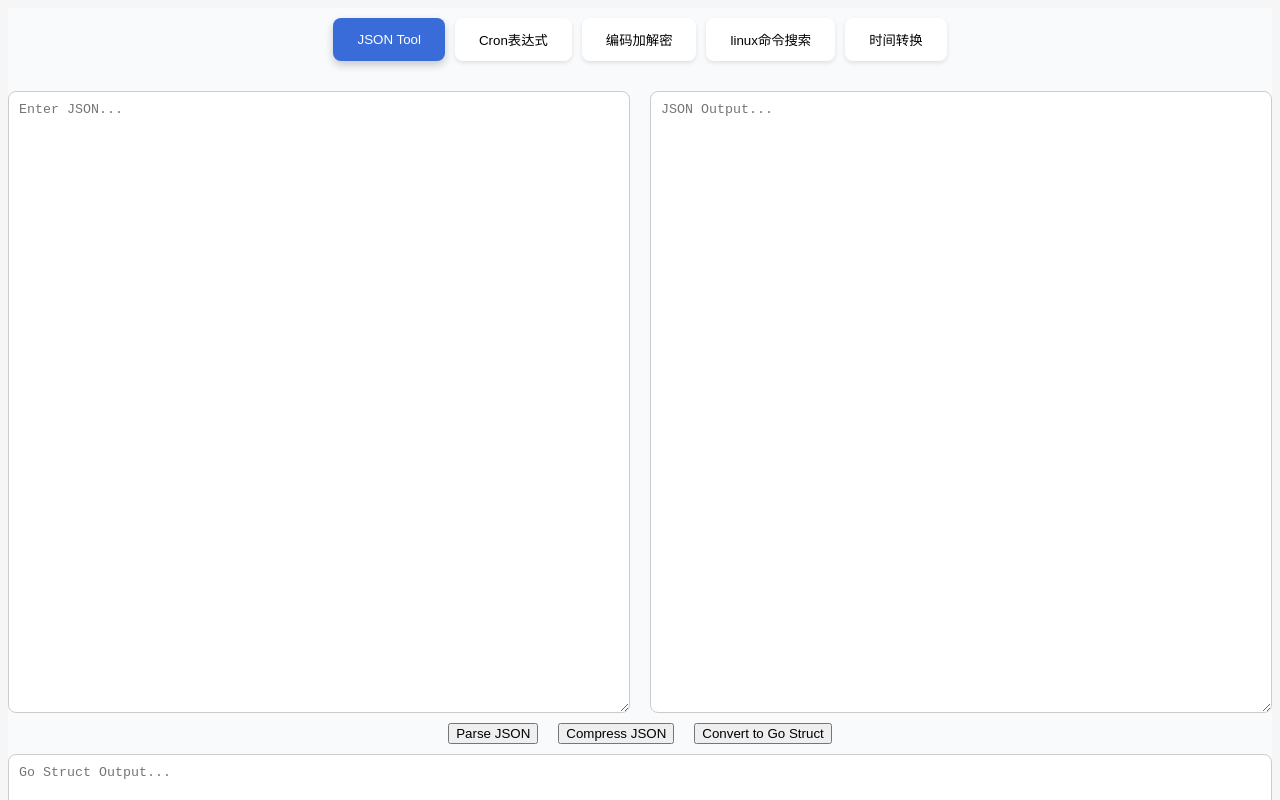
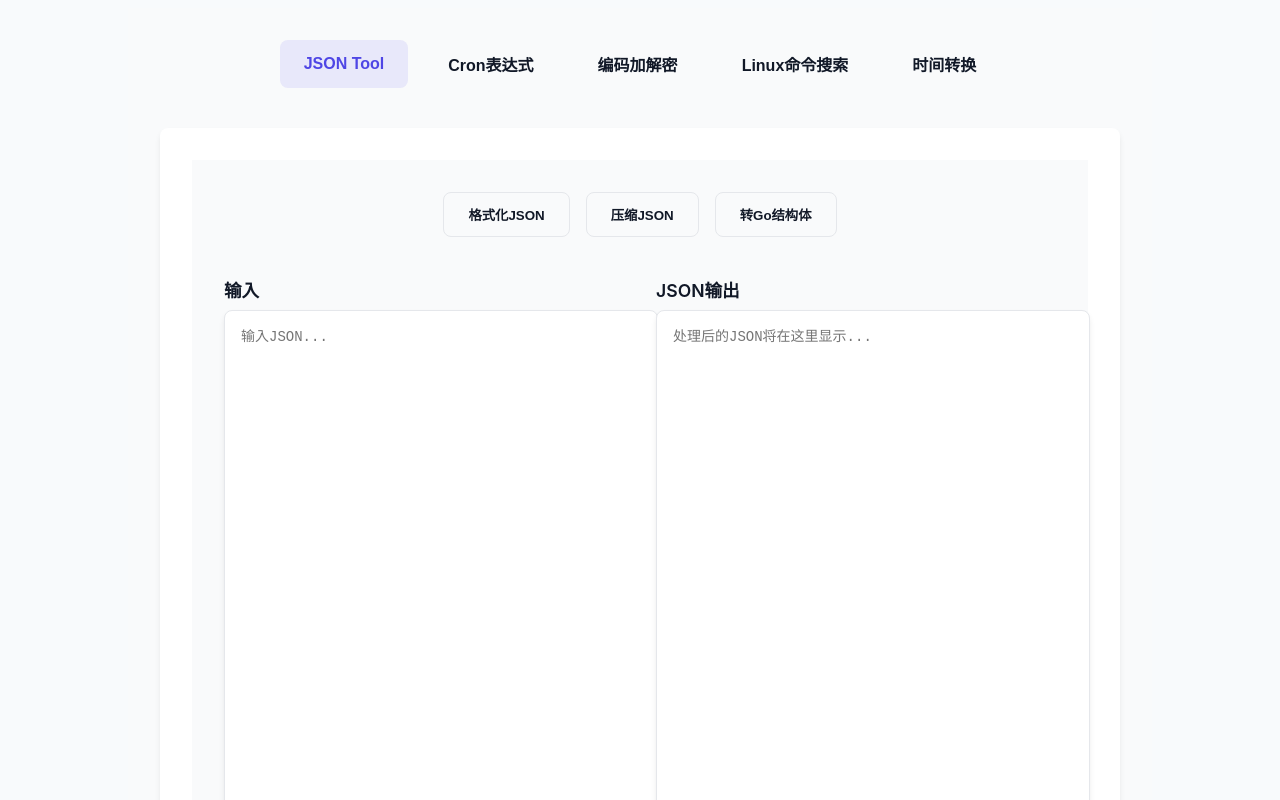
Before and after one commit to zzhtl/dev-tools, a SvelteKit app: page / in a window 1280 px wide. Shown: the top 800 px of the page. Built offline with nearby package versions, Linux system fonts and the light colour scheme.

Commit message:
json工具样式修改

```diff
--- a/src/routes/+page.svelte
+++ b/src/routes/+page.svelte
@@ -12,26 +12,37 @@
   <div class="tabs">
     <button
       class:active={activeTab === "jsonTool"}
-      on:click={() => (activeTab = "jsonTool")}>JSON Tool</button
+      on:click={() => (activeTab = "jsonTool")}
+      class="tab-button"
+      >JSON Tool</button
     >
     <button
       class:active={activeTab === "cronTool"}
-      on:click={() => (activeTab = "cronTool")}>Cron表达式</button
+      on:click={() => (activeTab = "cronTool")}
+      class="tab-button"
+      >Cron表达式</button
     >
     <button
       class:active={activeTab === "cryptoTool"}
-      on:click={() => (activeTab = "cryptoTool")}>编码加解密</button
+      on:click={() => (activeTab = "cryptoTool")}
+      class="tab-button"
+      >编码加解密</button
     >
     <button
       class:active={activeTab === "cmdLinux"}
-      on:click={() => (activeTab = "cmdLinux")}>linux命令搜索</button
+      on:click={() => (activeTab = "cmdLinux")}
+      class="tab-button"
+      >Linux命令搜索</button
     >
     <button
       class:active={activeTab === "timeConvert"}
-      on:click={() => (activeTab = "timeConvert")}>时间转换</button
+      on:click={() => (activeTab = "timeConvert")}
+      class="tab-button"
+      >时间转换</button
     >
   </div>
 
+  <div class="content">
     {#if activeTab === "jsonTool"}
       <JsonTool />
     {:else if activeTab === "cronTool"}
@@ -43,95 +54,75 @@
     {:else if activeTab === "timeConvert"}
       <TimeConvert />
     {/if}
+  </div>
 </main>
 
 <style>
   :root {
-    font-family: Inter, Avenir, Helvetica, Arial, sans-serif;
-    font-size: 16px;
-    line-height: 24px;
-    font-weight: 400;
-
-    color: #0f0f0f;
-    background-color: #f6f6f6;
-
-    font-synthesis: none;
-    text-rendering: optimizeLegibility;
-    -webkit-font-smoothing: antialiased;
-    -moz-osx-font-smoothing: grayscale;
-    -webkit-text-size-adjust: 100%;
+    --primary-color: #4f46e5;
+    --primary-light: #6366f1;
+    --text-color: #111827;
+    --bg-color: #f9fafb;
+    --card-bg: #ffffff;
+    --border-radius: 8px;
+    --shadow: 0 4px 6px -1px rgba(0, 0, 0, 0.1), 0 2px 4px -1px rgba(0, 0, 0, 0.06);
   }
 
   .container {
-    margin: 0;
-    padding-top: 10px;
-    display: flex;
-    flex-direction: column;
-    justify-content: center;
-    text-align: center;
+    margin: 0 auto;
+    max-width: 960px;
+    padding: 2rem;
+    background: var(--bg-color);
+    min-height: 100vh;
   }
 
   .tabs {
     display: flex;
     justify-content: center;
-    gap: 10px;
-    margin-bottom: 10px;
+    gap: 1rem;
+    margin-bottom: 2rem;
+    overflow-x: auto;
+    padding-bottom: 0.5rem;
+  }
+  .tabs::-webkit-scrollbar {
+    display: none;
   }
 
-  .tabs button {
-    padding: 12px 24px;
+  .tab-button {
+    background: transparent;
     border: none;
-    border-radius: 8px;
-    background-color: #fff;
+    font-size: 1rem;
+    font-weight: 600;
+    color: var(--text-color);
+    padding: 0.75rem 1.5rem;
     cursor: pointer;
-    box-shadow: 0 2px 4px rgba(0, 0, 0, 0.1);
     transition: all 0.3s ease;
+    border-radius: var(--border-radius);
   }
 
-  .tabs button.active {
-    background-color: #396cd8;
-    color: #fff;
-    box-shadow: 0 4px 8px rgba(0, 0, 0, 0.2);
+  .tab-button.active {
+    color: var(--primary-color);
+    background: rgba(79, 70, 229, 0.1);
   }
 
-  .tabs button:hover {
-    transform: translateY(-2px);
-    box-shadow: 0 4px 8px rgba(0, 0, 0, 0.2);
+  .tab-button:hover {
+    color: var(--primary-light);
+    background: rgba(99, 102, 241, 0.1);
   }
 
-  .tabs button:active {
-    transform: translateY(0);
-    box-shadow: 0 2px 4px rgba(0, 0, 0, 0.1);
-  }
-
-  button {
-    cursor: pointer;
-  }
-
-  button:hover {
-    border-color: #396cd8;
-  }
-  button:active {
-    border-color: #396cd8;
-    background-color: #e8e8e8;
-  }
-
-  button {
-    outline: none;
+  .content {
+    background: var(--card-bg);
+    padding: 2rem;
+    border-radius: var(--border-radius);
+    box-shadow: var(--shadow);
+    min-height: 400px;
   }
 
   @media (prefers-color-scheme: dark) {
     :root {
-      color: #f6f6f6;
-      background-color: #2f2f2f;
-    }
-
-    button {
-      color: #ffffff;
-      background-color: #0f0f0f98;
-    }
-    button:active {
-      background-color: #0f0f0f69;
+      --bg-color: #1f2937;
+      --text-color: #f3f4f6;
+      --card-bg: #111827;
     }
   }
 </style>
--- a/src/routes/json_tool/json_tool.svelte
+++ b/src/routes/json_tool/json_tool.svelte
@@ -6,41 +6,33 @@
   let goStructOutput = $state("");
   let errorMessage = $state("");
   let isProcessing = $state(false);
+  let activeMode = $state(""); // 初始为空，不选中任何模式
 
-  async function parseJson() {
+  async function handleModeClick(mode: string) {
     if (isProcessing) return;
-    isProcessing = true;
-    try {
-      const parsed = await processJsonInChunks(jsonInput, (chunk) => JSON.parse(chunk));
-      jsonOutput = JSON.stringify(parsed, null, 2);
-      errorMessage = "";
-    } catch (e) {
-      errorMessage = "Invalid JSON: " + e;
-    } finally {
-      isProcessing = false;
+
+    // 切换选中状态
+    activeMode = activeMode === mode ? "" : mode;
+
+    // 如果选中了模式且输入不为空，则执行转换
+    if (activeMode === mode && jsonInput) {
+      await processJson();
     }
   }
 
-  async function compressJson() {
-    if (isProcessing) return;
+  async function processJson() {
+    if (isProcessing || !jsonInput || !activeMode) return;
     isProcessing = true;
     try {
+      if (activeMode === "parse") {
+        const parsed = await processJsonInChunks(jsonInput, (chunk) => JSON.parse(chunk));
+        jsonOutput = JSON.stringify(parsed, null, 2);
+      } else if (activeMode === "compress") {
         const parsed = await processJsonInChunks(jsonInput, (chunk) => JSON.parse(chunk));
         jsonOutput = JSON.stringify(parsed);
-      errorMessage = "";
-    } catch (e) {
-      errorMessage = "Invalid JSON: " + e;
-    } finally {
-      isProcessing = false;
+      } else if (activeMode === "goStruct") {
+        goStructOutput = await invoke("json_to_go_struct", { json: jsonInput });
       }
-  }
-
-  async function convertToGoStruct() {
-    if (isProcessing) return;
-    isProcessing = true;
-    try {
-      const parsed = await processJsonInChunks(jsonInput, (chunk) => JSON.parse(chunk));
-      goStructOutput = await invoke("json_to_go_struct", { json: jsonInput });
       errorMessage = "";
     } catch (e) {
       errorMessage = "Invalid JSON: " + e;
@@ -50,113 +42,225 @@
   }
 
   async function processJsonInChunks(json: string, processFn: (chunk: string) => any) {
-    const chunkSize = 500000; // Adjust chunk size as needed
+    const chunkSize = 500000;
     let result = {};
     for (let i = 0; i < json.length; i += chunkSize) {
       const chunk = json.slice(i, i + chunkSize);
       result = { ...result, ...processFn(chunk) };
-      await new Promise((resolve) => setTimeout(resolve, 0)); // Yield to the event loop
+      await new Promise((resolve) => setTimeout(resolve, 0));
     }
     return result;
   }
 </script>
 
 <main class="container">
-  <div class="row">
-    <textarea id="json-input" placeholder="Enter JSON..." bind:value={jsonInput}></textarea>
-    <textarea id="json-output" placeholder="JSON Output..." bind:value={jsonOutput} readonly></textarea>
+  <!-- 修改后的顶部功能按钮 -->
+  <div class="mode-selector">
+    <button
+      class:active={activeMode === "parse"}
+      onclick={() => handleModeClick("parse")}
+      class="mode-button"
+      disabled={isProcessing}
+    >
+      {isProcessing && activeMode === "parse" ? '格式化中...' : '格式化JSON'}
+    </button>
+    <button
+      class:active={activeMode === "compress"}
+      onclick={() => handleModeClick("compress")}
+      class="mode-button"
+      disabled={isProcessing}
+    >
+      {isProcessing && activeMode === "compress" ? '压缩中...' : '压缩JSON'}
+    </button>
+    <button
+      class:active={activeMode === "goStruct"}
+      onclick={() => handleModeClick("goStruct")}
+      class="mode-button"
+      disabled={isProcessing}
+    >
+      {isProcessing && activeMode === "goStruct" ? '转换中...' : '转Go结构体'}
+    </button>
   </div>
 
-  <div class="row">
-    <button type="button" on:click={parseJson}>Parse JSON</button>
-    <button type="button" on:click={compressJson}>Compress JSON</button>
-    <button type="button" on:click={convertToGoStruct}>Convert to Go Struct</button>
+  <!-- 中间输入输出区域 -->
+  <div class="io-container">
+    <div class="io-column">
+      <h3>输入</h3>
+      <textarea
+        id="json-input"
+        placeholder="输入JSON..."
+        bind:value={jsonInput}
+        class="io-textarea"
+      ></textarea>
+    </div>
+    <div class="io-column">
+      <h3>{activeMode === 'goStruct' ? 'Go结构体输出' : 'JSON输出'}</h3>
+      {#if activeMode === 'goStruct'}
+        <textarea
+          bind:value={goStructOutput}
+          placeholder="Go结构体将在这里显示..."
+          readonly
+          class="io-textarea"
+        ></textarea>
+      {:else}
+        <textarea
+          bind:value={jsonOutput}
+          placeholder="处理后的JSON将在这里显示..."
+          readonly
+          class="io-textarea"
+        ></textarea>
+      {/if}
+    </div>
   </div>
 
   {#if errorMessage}
     <p class="error">{errorMessage}</p>
   {/if}
-
-  <div class="row">
-    <textarea id="go-struct-output" placeholder="Go Struct Output..." bind:value={goStructOutput} readonly></textarea>
-  </div>
 </main>
 
 <style>
   :root {
-  font-family: Inter, Avenir, Helvetica, Arial, sans-serif;
-  font-size: 16px;
-  line-height: 24px;
-  font-weight: 400;
-
-  color: #0f0f0f;
-  background-color: #f6f6f6;
-
-  font-synthesis: none;
-  text-rendering: optimizeLegibility;
-  -webkit-font-smoothing: antialiased;
-  -moz-osx-font-smoothing: grayscale;
-  -webkit-text-size-adjust: 100%;
+    --primary-color: #4f46e5;
+    --primary-light: #6366f1;
+    --text-color: #111827;
+    --bg-color: #f9fafb;
+    --card-bg: #ffffff;
+    --border-radius: 8px;
+    --shadow: 0 4px 6px -1px rgba(0, 0, 0, 0.1), 0 2px 4px -1px rgba(0, 0, 0, 0.06);
+    --error-color: #ef4444;
   }
 
   .container {
-  margin: 0;
-  padding-top: 10px;
+    margin: 0 auto;
+    max-width: 1200px;
+    padding: 2rem;
+    background: var(--bg-color);
+    min-height: 100vh;
     display: flex;
     flex-direction: column;
-  justify-content: center;
-  text-align: center;
+    gap: 1.5rem;
   }
 
-.row {
+  .mode-selector {
     display: flex;
     justify-content: center;
-  gap: 20px; /* 添加间距 */
+    gap: 1rem;
+    margin-bottom: 1rem;
   }
 
-button {
+  .mode-button {
+    padding: 0.75rem 1.5rem;
+    background: transparent;
+    color: var(--text-color);
+    border: 1px solid #e5e7eb;
+    border-radius: var(--border-radius);
+    font-weight: 600;
     cursor: pointer;
+    transition: all 0.3s ease;
   }
 
-button:hover {
-  border-color: #396cd8;
-}
-button:active {
-  border-color: #396cd8;
-  background-color: #e8e8e8;
+  .mode-button.active {
+    background-color: var(--primary-color);
+    color: white;
+    border-color: var(--primary-color);
   }
 
-button {
-  outline: none;
+  .mode-button:hover {
+    border-color: var(--primary-light);
   }
 
-textarea {
-  width: 100%; /* 自适应宽度 */
-  height: calc(100vh - 200px); /* 自适应高度 */
-  margin: 10px 0;
-  padding: 10px;
-  border-radius: 8px;
-  border: 1px solid #ccc;
+  .io-container {
+    display: grid;
+    grid-template-columns: 1fr 1fr;
+    gap: 2rem;
+    flex: 1;
+    min-height: 500px;
+  }
+
+  .io-column {
+    display: flex;
+    flex-direction: column;
+    gap: 0.5rem;
+  }
+
+  .io-column h3 {
+    margin: 0;
+    font-size: 1.1rem;
+    color: var(--text-color);
+    font-weight: 600;
+  }
+
+  .io-textarea {
+    width: 100%;
+    height: 100%;
+    min-height: 300px;
+    padding: 1rem;
+    border: 1px solid #e5e7eb;
+    border-radius: var(--border-radius);
     font-family: monospace;
+    font-size: 0.875rem;
+    line-height: 1.5;
+    resize: vertical;
+    transition: all 0.3s ease;
+    background: var(--card-bg);
+    box-shadow: var(--shadow);
+  }
+
+  .io-textarea:focus {
+    outline: none;
+    border-color: var(--primary-light);
+    box-shadow: 0 0 0 2px rgba(99, 102, 241, 0.2);
+  }
+
+  .action-container {
+    display: flex;
+    justify-content: center;
+  }
+
+  .action-button {
+    padding: 0.75rem 2rem;
+    background-color: var(--primary-color);
+    color: white;
+    border: none;
+    border-radius: var(--border-radius);
+    font-weight: 600;
+    font-size: 1rem;
+    cursor: pointer;
+    transition: background-color 0.3s ease;
+  }
+
+  .action-button:hover {
+    background-color: var(--primary-light);
+  }
+
+  .action-button:disabled {
+    background-color: #9ca3af;
+    cursor: not-allowed;
   }
 
   .error {
-  color: red;
-  font-weight: bold;
+    color: var(--error-color);
+    font-weight: 600;
+    text-align: center;
+    margin-top: 1rem;
   }
 
   @media (prefers-color-scheme: dark) {
     :root {
-    color: #f6f6f6;
-    background-color: #2f2f2f;
+      --bg-color: #1f2937;
+      --text-color: #f3f4f6;
+      --card-bg: #111827;
     }
 
-  button {
-    color: #ffffff;
-    background-color: #0f0f0f98;
+    .io-textarea {
+      background-color: var(--card-bg);
+      color: var(--text-color);
+      border-color: #374151;
     }
-  button:active {
-    background-color: #0f0f0f69;
+
+    .mode-button {
+      border-color: #374151;
+      color: var(--text-color);
     }
   }
 </style>
```
Also changed, not shown: 1 other file (tests, documents, lock files or other folders). Lines whose indentation alone changed are shown as unchanged.
